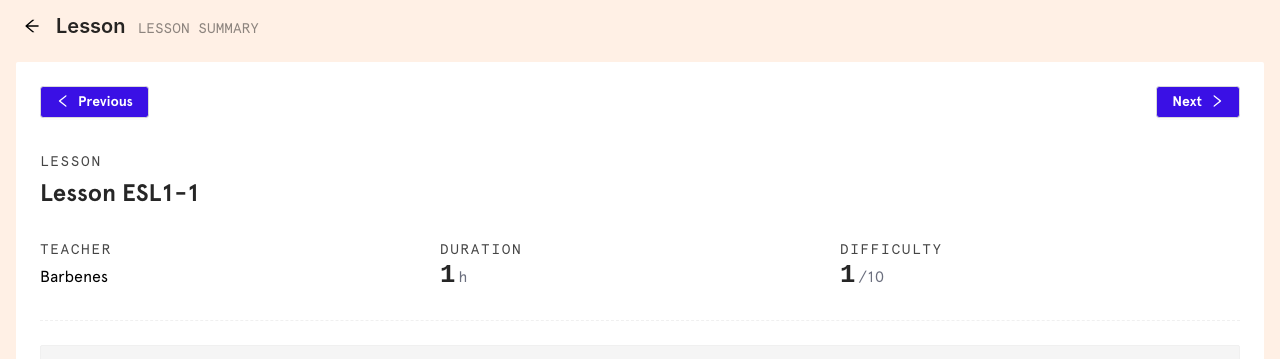
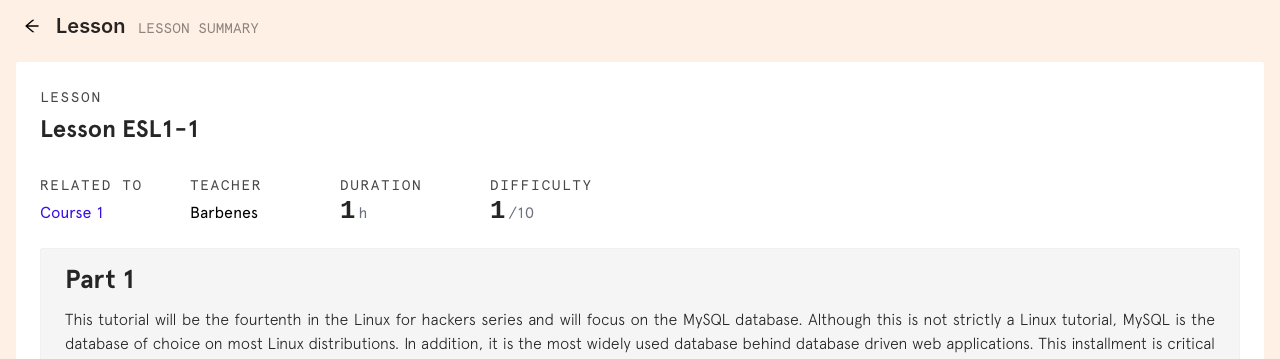
Before and after one commit to antoineGH/sayhello, a React (Create React App) app: page /auth/lesson/1 in a window 1280 px wide. Shown: the part 132-491 px from the top of the page. Built offline with nearby package versions, Linux system fonts and the light colour scheme.

Commit message:
related statistic lesson content

```diff
--- a/src/App.css
+++ b/src/App.css
@@ -621,7 +621,7 @@ h4.ant-typography,
 	height: 100%;
 	align-items: center;
 	margin-top: 0.2rem;
-	margin-left: 0.05rem;
+	margin-left: 0.03rem;
 }
 
 .modal_switch_profile {
--- a/src/components/lessonContent/LessonContent.tsx
+++ b/src/components/lessonContent/LessonContent.tsx
@@ -1,6 +1,7 @@
 import { CheckSquareOutlined, LeftOutlined, RightOutlined } from '@ant-design/icons'
 import { Button, Col, Divider, Row, Statistic, Tooltip, Typography, Image, Card } from 'antd'
 import { useNavigate } from 'react-router'
+import { Link } from 'react-router-dom'
 import './style.css'
 
 interface Quiz {
@@ -54,6 +55,7 @@ interface Lesson {
 	duration: number
 	difficulty: number
 	course_id: number
+	course_name: string
 	completed: number
 	quizs: Quizs
 	wikidatas: Wikidatas
@@ -104,27 +106,7 @@ const LessonContent = ({ lesson, lessons }: props) => {
 
 	return (
 		<>
-			<Row style={{ marginBottom: '2rem' }}>
-				<Col
-					span={12}
-					className='col_course_summary_btn'
-					style={{ display: 'flex', justifyContent: 'flex-start' }}>
-					<Button onClick={() => handleClickPrevious(lesson, lessons)}>
-						<LeftOutlined />
-						Previous
-					</Button>
-				</Col>
-				<Col
-					span={12}
-					style={{ display: 'flex', justifyContent: 'flex-end' }}
-					className='col_course_summary_btn'>
-					<Button onClick={() => handleClickNext(lesson, lessons)}>
-						Next
-						<RightOutlined />
-					</Button>
-				</Col>
-			</Row>
-			<Row>
+			<Row className='mt1'>
 				<Col span={22}>
 					<div className='ant-statistic-title'>LESSON</div>
 				</Col>
@@ -140,14 +122,24 @@ const LessonContent = ({ lesson, lessons }: props) => {
 				</Col>
 			</Row>
 
-			<Row className='mt1'>
-				<Col span={8}>
+			<Row className='mt1' style={{ marginBottom: '1rem' }}>
+				<Col span={3}>
+					<Link to={`/auth/lesson/${lesson.course_id}`}>
+						<Statistic
+							className='stat_related'
+							title='Related to'
+							value={lesson.course_name}
+							valueStyle={{ color: '#1890ff' }}
+						/>
+					</Link>
+				</Col>
+				<Col span={3}>
 					<Statistic className='stat_course_lower_teacher' title='Teacher' value={lesson.author} />
 				</Col>
-				<Col span={8}>
+				<Col span={3}>
 					<Statistic className='stat_course_lower' title='Duration' value={lesson.duration} suffix='h' />
 				</Col>
-				<Col span={8}>
+				<Col span={3}>
 					<Statistic
 						className='stat_course_lower'
 						title='Difficulty'
@@ -156,7 +148,6 @@ const LessonContent = ({ lesson, lessons }: props) => {
 					/>
 				</Col>
 			</Row>
-			<Divider dashed />
 
 			{lesson.wikidatas.map((wikidata, count) => {
 				let pictureDetails: pictureDetails = { id: 0, description: '', url: '' }
--- a/src/pages/LessonPage.tsx
+++ b/src/pages/LessonPage.tsx
@@ -84,6 +84,7 @@ const LessonPage = () => {
 		duration: 1,
 		difficulty: 1,
 		course_id: 1,
+		course_name: 'Course 1',
 		completed: 0,
 		quizs: [
 			{
@@ -106,34 +107,8 @@ const LessonPage = () => {
 				</div></div></figure></figure> <p>When we do so, we should see a screen like that below pop up briefly and then disappear.</p> <figure><figure class="whtGallery pad-2" id="49976148docPartGal880007" role="group"><div class="gallery-layout"><div class="gallery-layout-container"><figure class="gal-mgb" data-index="0"><img src="https://img.wonderhowto.com/img/31/58/63524355438197/0/hack-like-pro-linux-basics-for-aspiring-hacker-part-14-mysql.w1456.jpg" alt="Hack Like a Pro: Linux Basics for the Aspiring Hacker, Part 14 (MySQL)" width="532" height="532" style="max-width:532px;height:auto;"/></figure></div></div></figure></figure>
 				`,
 				lesson_id: 1,
-				wikipicture: [
-					{
-						id: 1,
-						description: 'Picure 1',
-						url: 'https://encrypted-tbn0.gstatic.com/images?q=tbn:ANd9GcTWFcAgfiF4wsowNxBzNU-5ql0Bhe6GzBfpoQ&usqp=CAU',
-						wikidata_id: 1,
-					},
-					{
-						id: 2,
-						description: 'Picure 2',
-						url: 'https://encrypted-tbn0.gstatic.com/images?q=tbn:ANd9GcTWFcAgfiF4wsowNxBzNU-5ql0Bhe6GzBfpoQ&usqp=CAU',
-						wikidata_id: 1,
-					},
-				],
-				wikivideo: [
-					{
-						id: 1,
-						description: 'Video 1',
-						url: 'https://www.w3schools.com/html/mov_bbb.mp4',
-						wikidata_id: 1,
-					},
-					{
-						id: 2,
-						description: 'Video 2',
-						url: 'https://www.w3schools.com/html/mov_bbb.mp4',
-						wikidata_id: 1,
-					},
-				],
+				wikipicture: [],
+				wikivideo: [],
 			},
 			{
 				id: 2,
@@ -141,34 +116,8 @@ const LessonPage = () => {
 				description: `<p>Now that our MySQL service is started, we can begin to use it. First, we need to authenticate ourselves by logging in.</p><p>Open a terminal and type:</p>
 				<code>mysql -u root -p</code><br/><br/>`,
 				lesson_id: 1,
-				wikipicture: [
-					{
-						id: 3,
-						description: 'Picure 3',
-						url: 'https://encrypted-tbn0.gstatic.com/images?q=tbn:ANd9GcTWFcAgfiF4wsowNxBzNU-5ql0Bhe6GzBfpoQ&usqp=CAU',
-						wikidata_id: 2,
-					},
-					{
-						id: 4,
-						description: 'Picure 4',
-						url: 'https://encrypted-tbn0.gstatic.com/images?q=tbn:ANd9GcTWFcAgfiF4wsowNxBzNU-5ql0Bhe6GzBfpoQ&usqp=CAU',
-						wikidata_id: 2,
-					},
-				],
-				wikivideo: [
-					{
-						id: 3,
-						description: 'Video 3',
-						url: 'https://www.w3schools.com/html/mov_bbb.mp4',
-						wikidata_id: 2,
-					},
-					{
-						id: 4,
-						description: 'Video 4',
-						url: 'https://www.w3schools.com/html/mov_bbb.mp4',
-						wikidata_id: 2,
-					},
-				],
+				wikipicture: [],
+				wikivideo: [],
 			},
 		],
 	}
```
